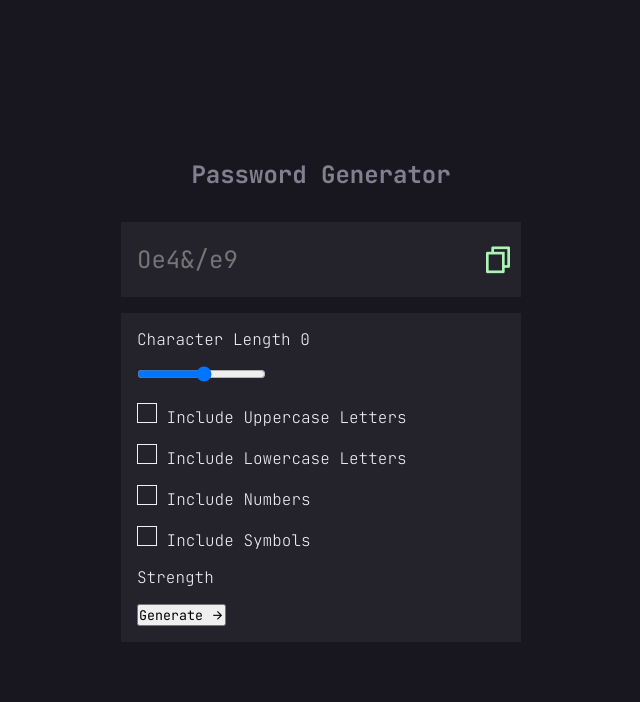
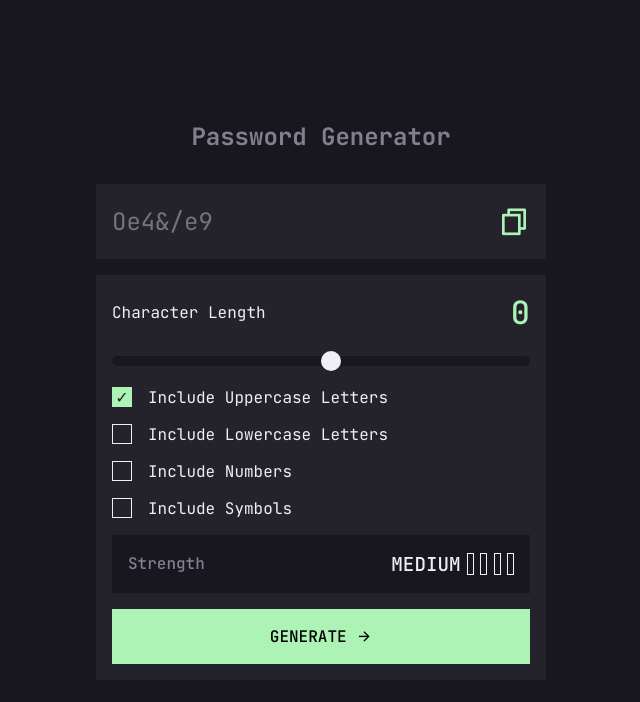
Before and after one commit to AcidSenpai/PasswordGenerator, a plain HTML site: page index.html in a window 1280 px wide. Both pictures are taken after a click on the checkbox 466 px from the left and 412 px from the top of the page. Shown: the whole page, without its empty margins (319-959 px from the left). Drawn offline with nearby package versions, Linux system fonts and the light colour scheme.

Commit message:
Design finished

```diff
--- a/index.html
+++ b/index.html
@@ -33,19 +33,19 @@
                         <input class="settings-slide_range" id="settings-slide_range" type="range" min="1" max="20">
                     </div>
                     <div class="settings-checkbutton">
-                        <div class="chekbutton-uppercase">
+                        <div class="chekbutton-uppercase checkbox_div">
                             <input type="checkbox" class = "checkbutton_uppercase" id="checkbutton_uppercase">
                             <span>Include Uppercase Letters</span>
                         </div>
-                        <div class="checkbutton-lowercase">
+                        <div class="checkbutton-lowercase checkbox_div">
                             <input type="checkbox" class="checkbutton_lowercase" id="checkbutton_lowercase">
                             <span>Include Lowercase Letters</span>
                         </div>
-                        <div class="checkbutton-numbers">
+                        <div class="checkbutton-numbers checkbox_div">
                             <input type="checkbox" class="checkbutton_number" id="checkbutton_numbers">
                             <span>Include Numbers</span>
                         </div>
-                        <div class="checkbutton-lowercase">
+                        <div class="checkbutton-lowercase checkbox_div">
                             <input type="checkbox" class="checkbutton_symbol" id="checkbutton_symbol">
                             <span>Include Symbols</span>
                         </div>
@@ -54,7 +54,8 @@
                         <div class="strength-span">
                             <span class="strenght_span">Strength</span>
                         </div>
-                        <div class="strength-bar">
+                        <div class="strenght-bar">
+                            <span class="strenght_span-force">Medium</span>
                             <div class="bar"></div>
                             <div class="bar"></div>
                             <div class="bar"></div>
--- a/style/style.css
+++ b/style/style.css
@@ -21,7 +21,7 @@ body {
 
 span {
     color: var(--seconday-color);
-    font-weight: 200;
+    font-weight: 400;
 }
 
 h1 {
@@ -38,11 +38,18 @@ h1 {
     gap: 2rem;
 }
 
+.wrapper {
+    display: flex;
+    justify-content: center;
+    align-items: center;
+    width: 100%;
+}
+
 .app-container {
     display: flex;
     flex-direction: column;
     gap: 1rem;
-    width: 400px;
+    width: 450px;
 }
 
 .input-container {
@@ -74,6 +81,74 @@ h1 {
     gap: 1rem;
 }
 
+.settings-length {
+    display: flex;
+    align-items: center;
+    justify-content: space-between;
+}
+
+.length_span-value {
+    color: var(--primary-color);
+    font-size: 2rem;
+    font-weight: 500;
+}
+
+.settings-slide_range {
+    -webkit-appearance: none;
+    width: 100%;
+    height: 10px;
+    background-color: #18171F;
+    border-radius: 10px;
+    cursor: pointer;
+}
+
+/* Firefox */
+
+input[type="range"]::-moz-range-thumb {
+    width: 20px;
+    height: 20px;
+    background: var(--seconday-color);
+    cursor: pointer;
+    border-radius: 50%;
+    outline: none;
+}
+
+input[type="range"]::-moz-range-thumb:hover {
+    width: 20px;
+    height: 20px;
+    background: var(--app-bg-color);
+    cursor: pointer;
+    border-radius: 50%;
+    border: 1px solid var(--primary-color);
+}
+
+/* Google chrome */
+
+input[type="range"]::-webkit-slider-thumb {
+    -webkit-appearance: none;
+    appearance: none;
+    width: 20px;
+    height: 20px;
+    background: var(--seconday-color);
+    cursor: pointer;
+    border-radius: 50%;
+}
+
+input[type="range"]::-webkit-slider-thumb:hover {
+    -webkit-appearance: none;
+    appearance: none;
+    width: 20px;
+    height: 20px;
+    background: var(--app-bg-color);
+    cursor: pointer;
+    border-radius: 50%;
+    border: 1px solid var(--primary-color);
+}
+
+
+
+
+
 .settings-checkbutton {
     display: flex;
     flex-direction: column;
@@ -87,4 +162,79 @@ input[type="checkbox"] {
     height: 20px;
     width: 20px;
     border: 1px solid var(--seconday-color);
+    cursor: pointer;
+    position: relative;
 }
+
+input[type="checkbox"]:checked {
+    background-color: var(--primary-color);
+    border: 1px solid var(--primary-color);
+}
+
+input[type="checkbox"]:checked::before {
+    content: "\2713"; /* Code Unicode pour une coche, remplacez-le par le symbole de votre choix */
+    font-size: 16px; /* Taille de la police de l'icône */
+    color: #24232b; /* Couleur de l'icône, ajustez-la selon votre design */
+    position: absolute;
+    top: 50%;
+    left: 50%;
+    transform: translate(-50%, -50%);
+}
+
+
+.checkbox_div {
+    display: flex;
+    align-items: center;
+    gap: 1rem;
+}
+
+
+.settings_generate {
+    width: 100%;
+    text-transform: uppercase;
+    background-color: var(--primary-color);
+    border: 1px solid var(--primary-color);
+    cursor: pointer;
+    padding: 1rem 0;
+    font-size: 1rem;
+    font-weight: 500;
+    transition: .1s ease;
+}
+
+.settings_generate:hover {
+    background-color: var(--app-bg-color);
+    border: 1px solid var(--primary-color);
+    color: var(--seconday-color);
+}
+
+.settings-strenght {
+    background-color: var(--body-bg-color);
+    padding: 1rem;
+    display: flex;
+    align-items: center;
+    justify-content: space-between;
+}
+
+.strenght_span {
+    color: var(--text-gray-color);
+    font-weight: 500;
+}
+
+.strenght-bar {
+    display: flex;
+    align-items: center;
+    gap: .4rem;
+}
+
+.strenght_span-force {
+    color: var(--seconday-color);
+    text-transform: uppercase;
+    font-weight: 500;
+    font-size: 1.2rem;
+}
+
+.strenght-bar .bar {
+    border: 1px solid var(--seconday-color);
+    height: 22px;
+    width: 7px;
+}
```
